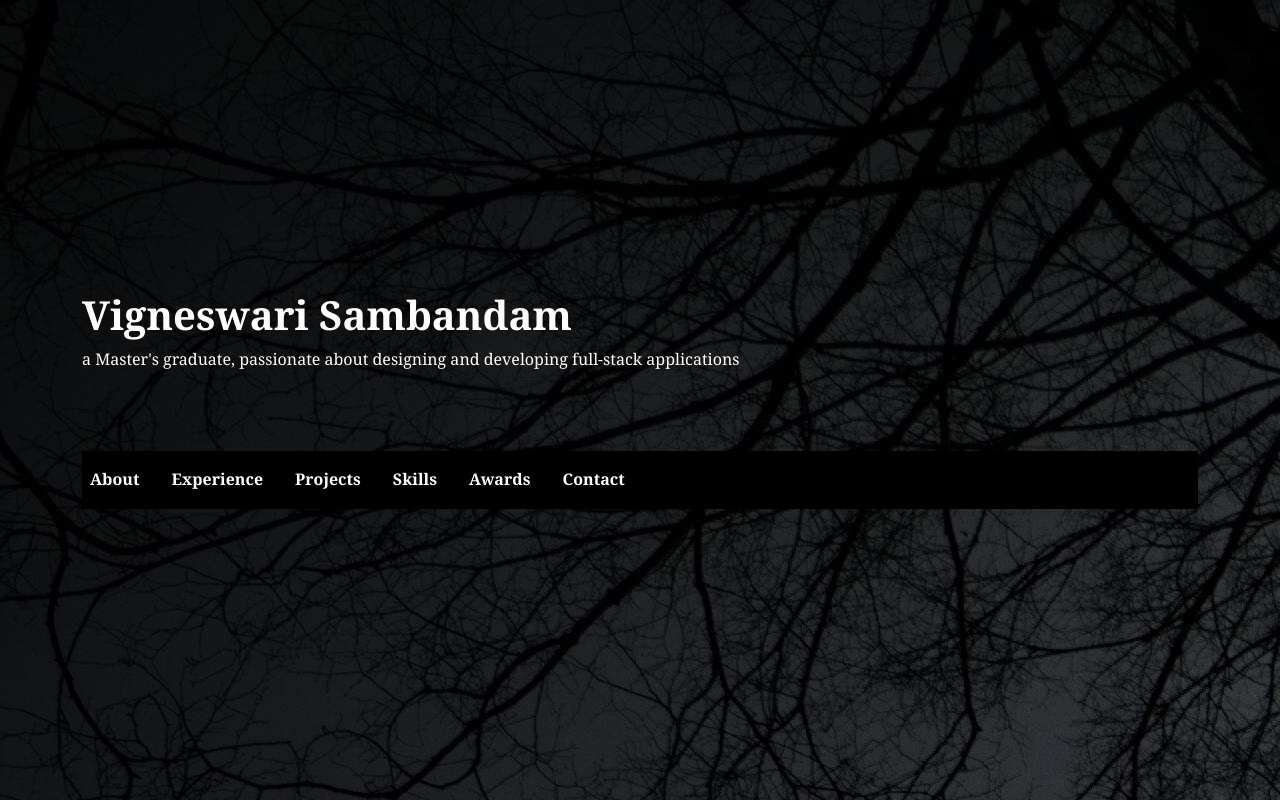
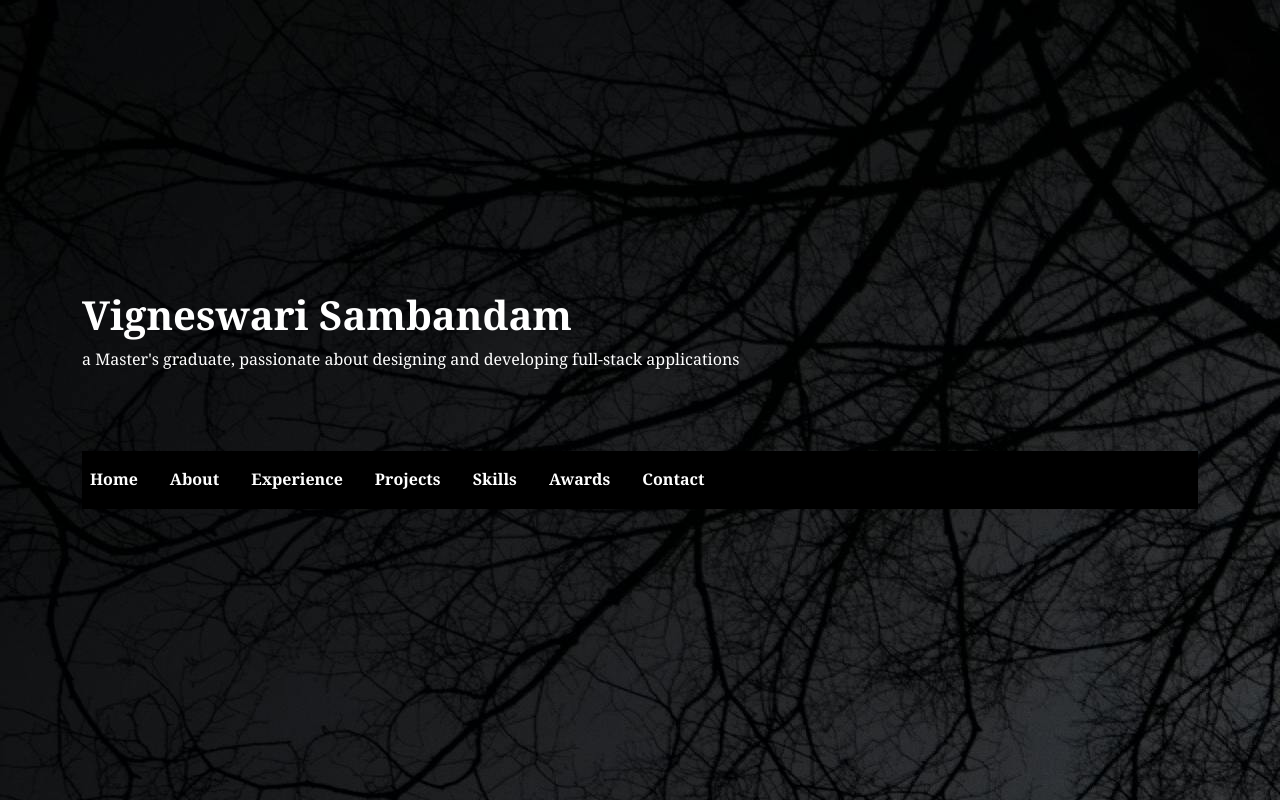
Before and after one commit to Vigneshwarie/portfolio2.0, a React (Vite) app in the folder myportfolio/: page / in a window 1280 px wide. Built offline with nearby package versions, Linux system fonts and the light colour scheme.

Commit message:
Fixed the CSS on selection and active window

```diff
--- a/myportfolio/src/assets/styles/Navbar.css
+++ b/myportfolio/src/assets/styles/Navbar.css
@@ -14,7 +14,8 @@
     	font-weight: bold;
 }
 
-.custom-navbar .navbar-nav .nav-link:active {
+.custom-navbar .navbar-nav .nav-link.active,
+.custom-navbar .navbar-nav .nav-link.show {
     	color: #62CF78;
     	font-weight: bold;
 }
--- a/myportfolio/src/components/NavbarMenu.jsx
+++ b/myportfolio/src/components/NavbarMenu.jsx
@@ -12,8 +12,9 @@ function NavbarMenu() {
                <Navbar collapseOnSelect={true} expand="lg" className="custom-navbar">
                     <Navbar.Toggle aria-controls="basic-navbar-nav" />
                     <Navbar.Collapse id="basic-navbar-nav">
-                         <Nav variant="underline" className="me-auto">
-                              <Nav.Link as={Link} to="/About" eventKey="/About" className={currentPage === "/About" ? 'nav-link active' : 'nav-link'}>About</Nav.Link>
+                         <Nav variant="underline" className="">
+                              <Nav.Link as={Link} to="/" eventKey="/">Home</Nav.Link>
+                              <Nav.Link as={Link} to="/About" eventKey="/About">About</Nav.Link>
                               <Nav.Link as={Link} to="/Experience" eventKey="/Experience">Experience</Nav.Link>
                               <Nav.Link as={Link} to="/Projects" eventKey="/Projects">Projects</Nav.Link>
                               <Nav.Link as={Link} to="/Skills" eventKey="/Skills">Skills</Nav.Link>
```
Lines whose indentation alone changed are shown as unchanged.
